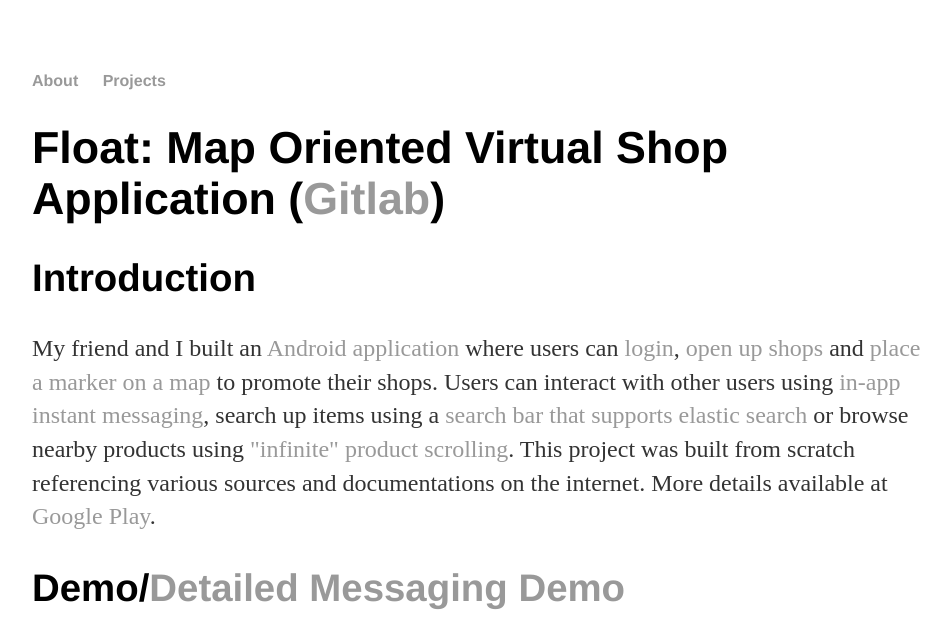
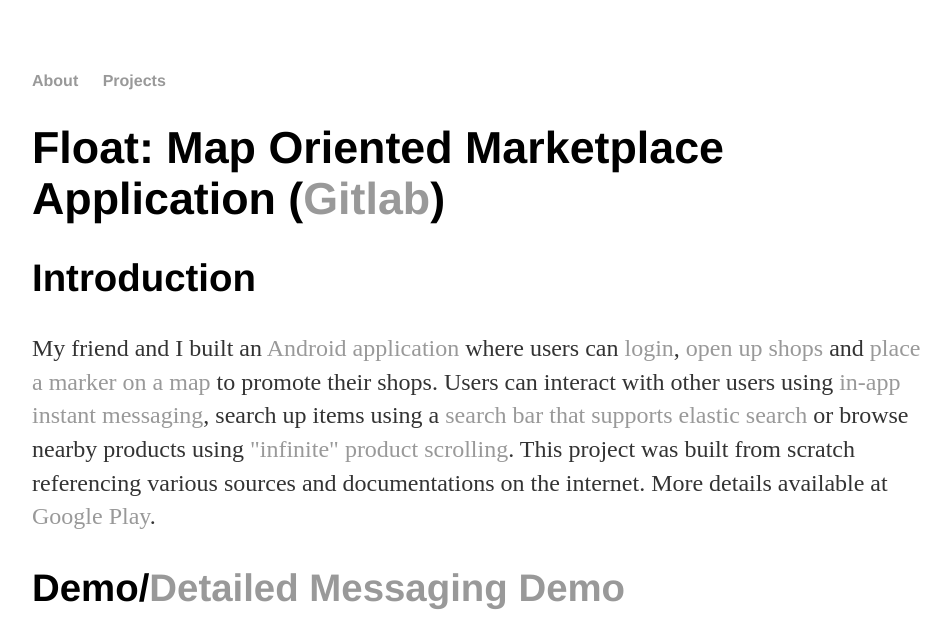
Before and after one commit to jcho7022/jcho7022.github.io, a Jekyll site: the page built from projects/float/index.html, in a window 1280 px wide and 900 px high, cut to the strip 0-637 px from the top of the window. Shown: the whole strip, without its empty margins (160-1111 px from the left). Built offline with Jekyll 4.4.1, drawn with Linux system fonts in a browser that asks for light colours.

Commit message:
Update index.html

```diff
--- a/projects/float/index.html
+++ b/projects/float/index.html
@@ -1,8 +1,8 @@
 ---
 layout: default
-title: "Float: Map Oriented Virtual Shop Application"
+title: "Float: Map Oriented Marketplace Application"
 ---
-<h1>Float: Map Oriented Virtual Shop Application
+<h1>Float: Map Oriented Marketplace Application
 	(<a href="https://gitlab.com/JarvisAPI/float-server">Gitlab</a>)</h1>
 <h2>Introduction</h2>
 <p>My friend and I built an <a href="https://play.google.com/store/apps/details?id=com.floatapplication">Android application</a>
```
